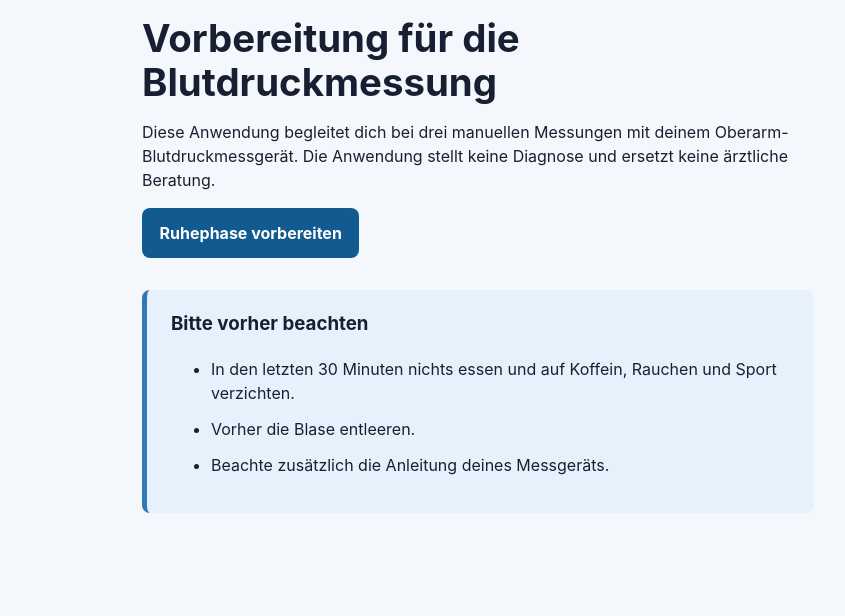
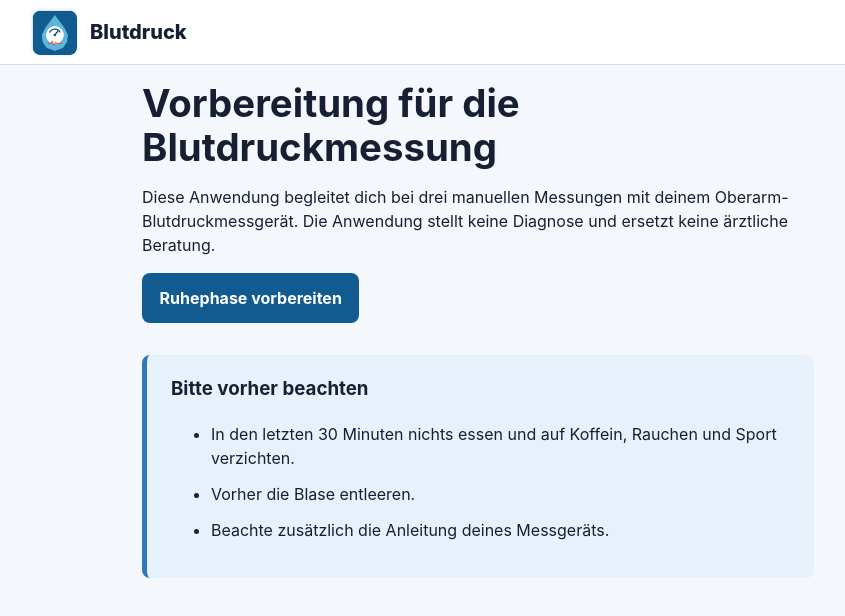
Before and after one commit to suomarte/blutdruck, a website built with Vite: page index.html in a window 1280 px wide. Shown: the whole page, without its empty margins (162-1007 px from the left). Built offline with nearby package versions, Linux system fonts and the light colour scheme.

Commit message:
Add app header with branding
Co-authored-by: Copilot <223556219+Copilot@users.noreply.github.com>

```diff
--- a/src/main.ts
+++ b/src/main.ts
@@ -155,6 +155,12 @@ function average(key: keyof Reading): number {
 
 function layout(content: string): string {
   return `
+    <header class="site-header">
+      <a class="brand" href="./" aria-label="Blutdruck – Startseite">
+        <img src="icons/icon-180.png" alt="" width="48" height="48" />
+        <span>Blutdruck</span>
+      </a>
+    </header>
     <main id="main-content" tabindex="-1">
       ${step !== "instructions" ? '<div class="page-actions"><button class="button button-quiet" data-action="reset">Neu starten</button></div>' : ""}
       ${content}
--- a/src/style.css
+++ b/src/style.css
@@ -8,6 +8,10 @@
 
 * { box-sizing: border-box; }
 body { margin: 0; min-width: 320px; }
+.site-header { border-bottom: 1px solid #d6dfeb; background: white; }
+.brand { display: flex; width: min(100% - 2rem, 56rem); min-height: 4rem; align-items: center; gap: .75rem; margin-inline: auto; color: #172033; font-size: 1.25rem; font-weight: 800; text-decoration: none; }
+.brand img { width: 3rem; height: 3rem; border-radius: .6rem; }
+.brand:focus-visible { outline: .2rem solid #e29b1b; outline-offset: .2rem; }
 .page-actions, main { width: min(100% - 2rem, 56rem); margin-inline: auto; }
 .page-actions { max-width: 42rem; padding-top: 1rem; text-align: right; }
 .eyebrow, .step-label { margin: 0 0 .4rem; color: #49658a; font-size: .78rem; font-weight: 700; letter-spacing: .08em; text-transform: uppercase; }
```
